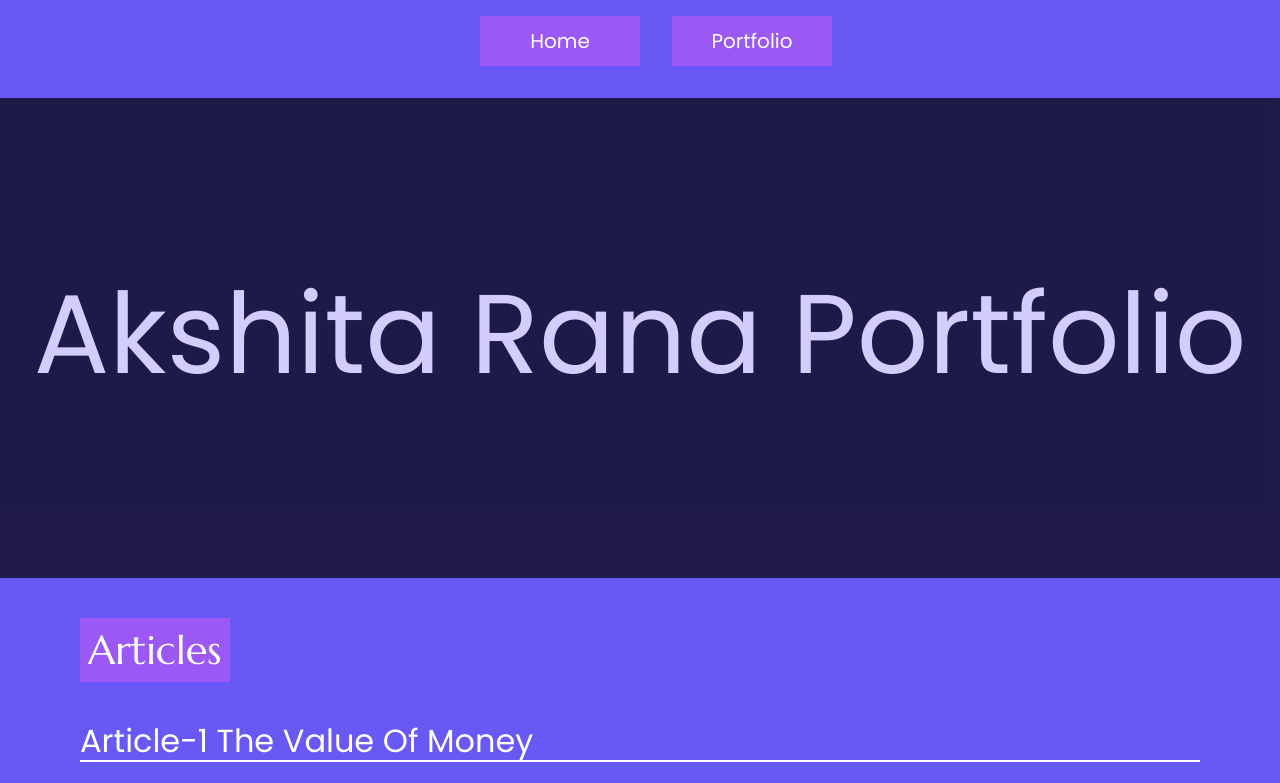
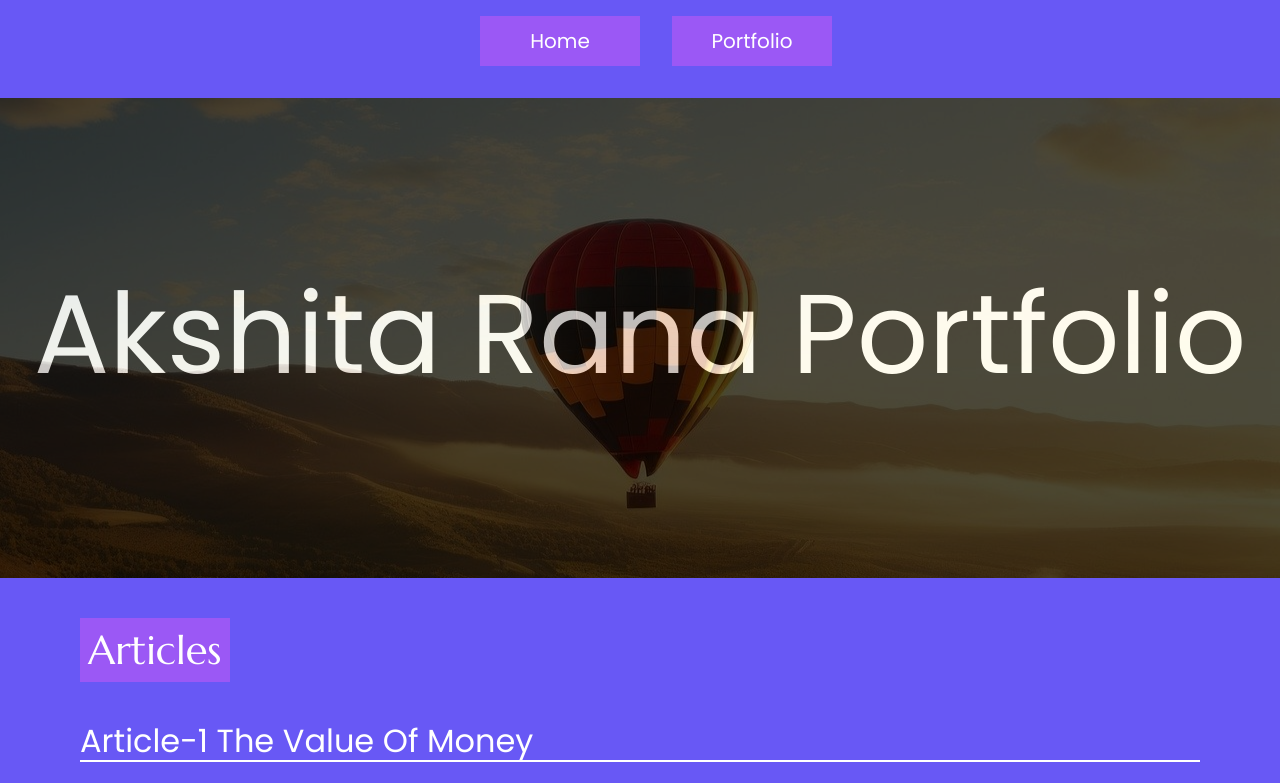
Before and after one commit to Akshita-Rana7/hot-topics, a plain HTML site: page index.html in a window 1280 px wide. Shown: the top 783 px of the page. Drawn offline with nearby package versions, Linux system fonts and the light colour scheme.

Commit message:
Update style.css

```diff
--- a/css/style.css
+++ b/css/style.css
@@ -46,7 +46,7 @@ body{
 }
 
 .poster{
-    background-image: url("images/hot-air-balloon-8869138_1920.jpg");
+    background-image: url("../images/hot-air-balloon-8869138_1920.jpg");
     width: 100%;
     height: 30rem;
     background-repeat: no-repeat;
@@ -228,10 +228,6 @@ body{
     background-color: #9B58F5;
 }
 
-
-
-
-
 @media(min-width:30rem) {
 
 
@@ -270,7 +266,7 @@ body{
 }
 
 .poster{
-    background-image: url("images/hot-air-balloon-8869138_1920.jpg");
+    background-image: url("../images/hot-air-balloon-8869138_1920.jpg");
     width: 100%;
     height: 30rem;
     background-repeat: no-repeat;
```
